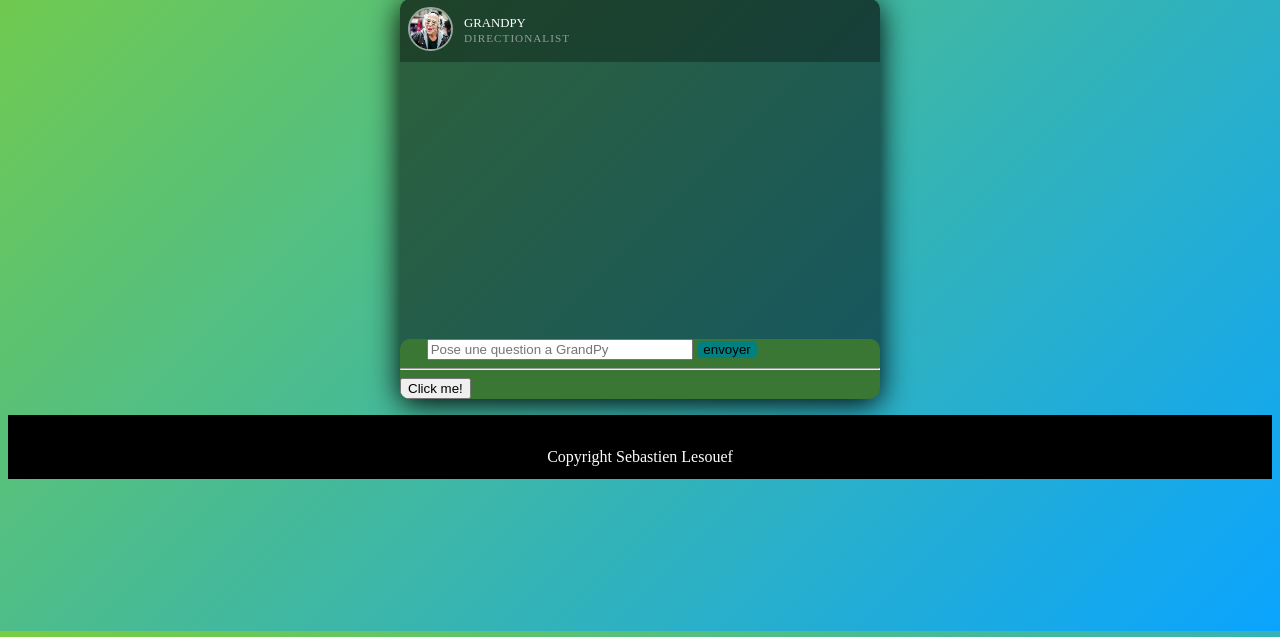
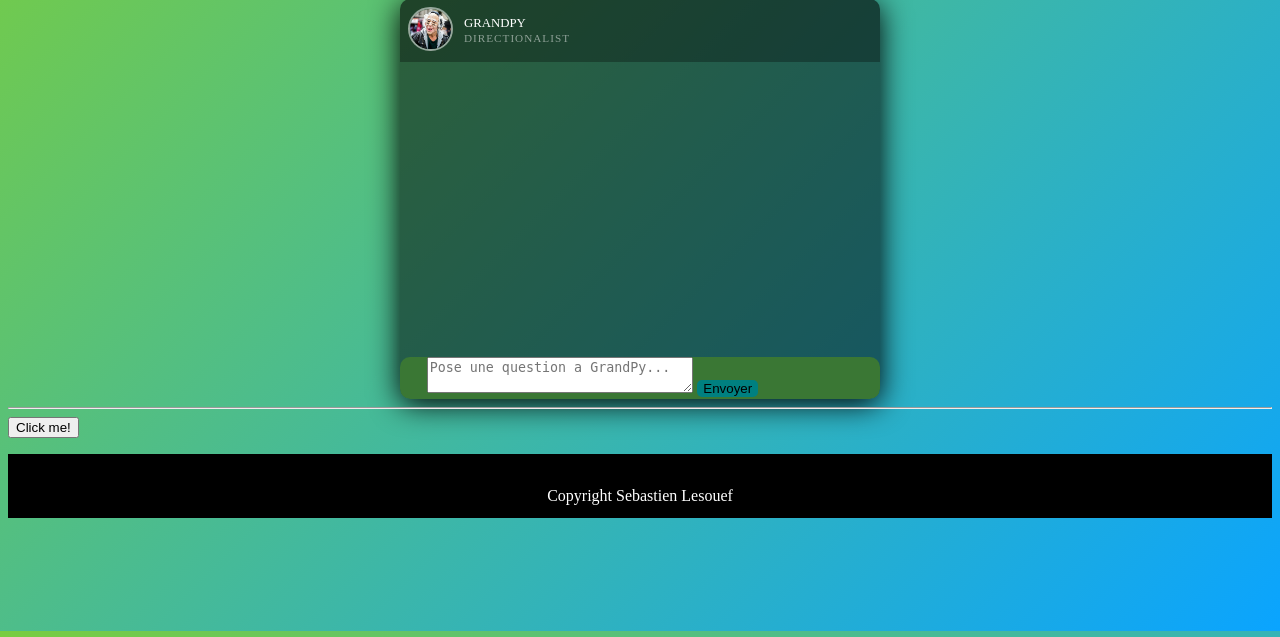
Before and after one commit to slesouef/FactMap, a Flask app: page / in a window 1280 px wide. Shown: the part 169-806 px from the top of the page. Run offline with Flask 2, Linux system fonts and the light colour scheme.

Commit message:
modified input area to textarea

```diff
--- a/bot/templates/index.html
+++ b/bot/templates/index.html
@@ -25,18 +25,16 @@
                 </div>
             </div>
             <div class="message-box">
-                <div class="entry">
-                    <input placeholder="Pose une question a GrandPy"
-                           class="message-input" id="input"/>
-                    <input type="button" value="envoyer"
-                           class="message-submit" id="submit"/>
-                </div>
-                <hr />
-                <div id="button">
-                    <button type="button">Click me!</button>
-                </div>
+                <textarea placeholder="Pose une question a GrandPy..."
+                          class="message-input" id="input"></textarea>
+                <button type="submit" class="message-submit"
+                        id="submit">Envoyer</button>
             </div>
         </section>
+        <hr />
+        <div id="button">
+            <button type="button">Click me!</button>
+        </div>
         <footer>
             <p>Copyright Sebastien Lesouef</p>
         </footer>
```
